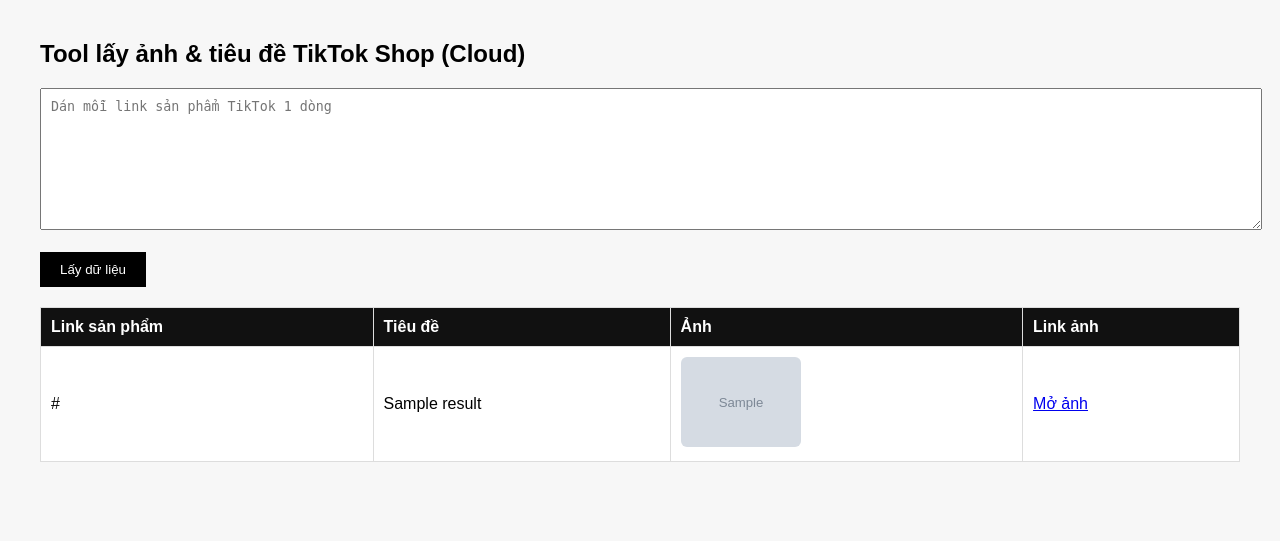
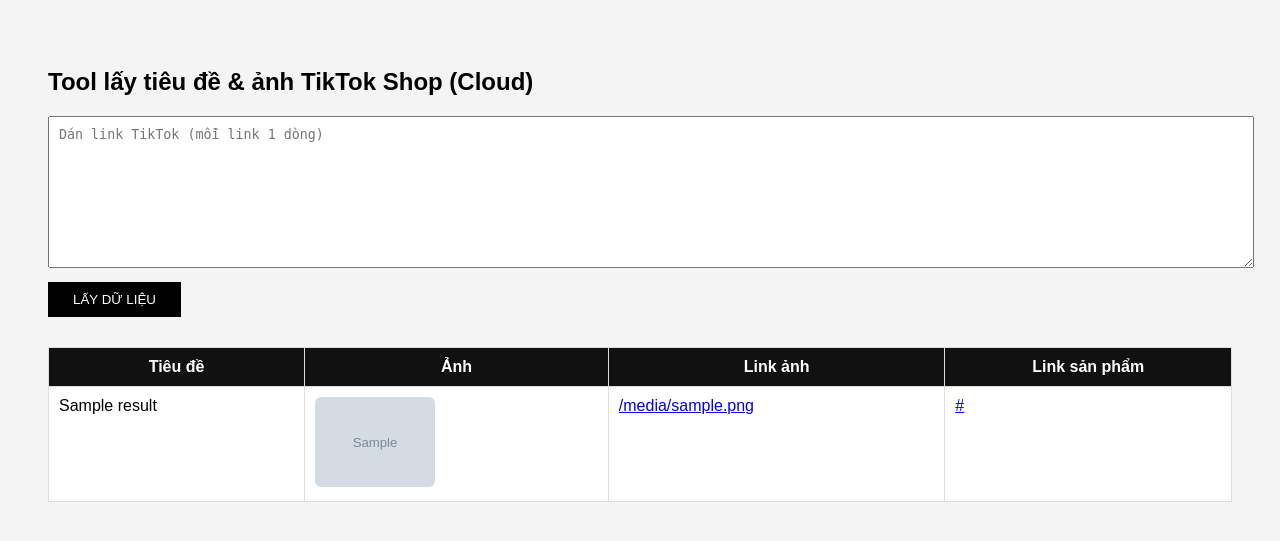
Before and after one commit to Nguyen040902/tiktok_tool, a Flask app: template templates/index.html in a window 1280 px wide. Shown: the top 541 px of the page. Run offline with Flask 3, Linux system fonts and the light colour scheme; the template is opened without the code that fills it: most values are stand-ins (such as "Sample title", 1, 10 or a date in 2020); grey boxes marked "Sample" are stand-in pictures.

Commit message:
Update index.html

```diff
--- a/templates/index.html
+++ b/templates/index.html
@@ -1,44 +1,90 @@
 <!DOCTYPE html>
-<html>
+<html lang="vi">
 <head>
+    <meta charset="UTF-8">
     <title>TikTok Product Tool</title>
     <style>
-        body { font-family: Arial; margin: 40px; background: #f7f7f7; }
-        textarea { width: 100%; height: 120px; padding: 10px; }
-        button { padding: 10px 20px; background: black; color: white; border: none; }
-        table { border-collapse: collapse; width: 100%; margin-top: 20px; background: white; }
-        th, td { border: 1px solid #ddd; padding: 10px; text-align: left; }
-        th { background: #111; color: white; }
-        img { width: 120px; border-radius: 6px; }
+        body {
+            font-family: Arial;
+            padding: 40px;
+            background: #f4f4f4;
+        }
+        textarea {
+            width: 100%;
+            height: 130px;
+            padding: 10px;
+        }
+        button {
+            padding: 10px 25px;
+            margin-top: 10px;
+            background: black;
+            color: white;
+            border: none;
+            cursor: pointer;
+        }
+        table {
+            width: 100%;
+            border-collapse: collapse;
+            background: white;
+            margin-top: 30px;
+        }
+        th, td {
+            border: 1px solid #ddd;
+            padding: 10px;
+            vertical-align: top;
+        }
+        th {
+            background: #111;
+            color: white;
+        }
+        img {
+            width: 120px;
+            border-radius: 6px;
+        }
+        a {
+            word-break: break-all;
+        }
     </style>
 </head>
 <body>
-    <h2>Tool lấy ảnh & tiêu đề TikTok Shop (Cloud)</h2>
+
+<h2>Tool lấy tiêu đề & ảnh TikTok Shop (Cloud)</h2>
 
 <form method="POST">
-        <textarea name="links" placeholder="Dán mỗi link sản phẩm TikTok 1 dòng"></textarea>
-        <br><br>
-        <button type="submit">Lấy dữ liệu</button>
+    <textarea name="links" placeholder="Dán link TikTok (mỗi link 1 dòng)"></textarea>
+    <br>
+    <button type="submit">LẤY DỮ LIỆU</button>
 </form>
 
 {% if results %}
 <table>
     <tr>
-            <th>Link sản phẩm</th>
         <th>Tiêu đề</th>
         <th>Ảnh</th>
         <th>Link ảnh</th>
+        <th>Link sản phẩm</th>
     </tr>
 
     {% for r in results %}
     <tr>
-            <td>{{ r.url }}</td>
         <td>{{ r.title }}</td>
-            <td><img src="{{ r.image }}"></td>
-            <td><a href="{{ r.image }}" target="_blank">Mở ảnh</a></td>
+        <td>
+            {% if r.image %}
+                <img src="{{ r.image }}">
+            {% endif %}
+        </td>
+        <td>
+            {% if r.image %}
+                <a href="{{ r.image }}" target="_blank">{{ r.image }}</a>
+            {% endif %}
+        </td>
+        <td>
+            <a href="{{ r.product_url }}" target="_blank">{{ r.product_url }}</a>
+        </td>
     </tr>
     {% endfor %}
 </table>
 {% endif %}
+
 </body>
 </html>
```
Lines whose indentation alone changed are shown as unchanged.
